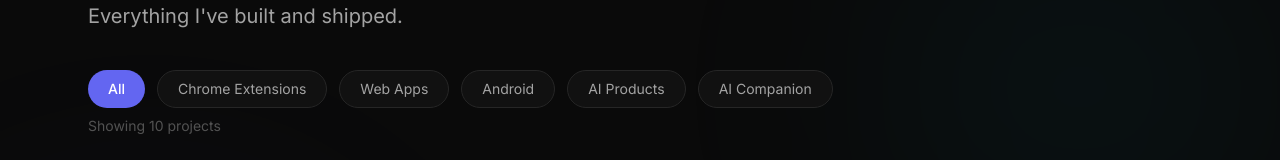
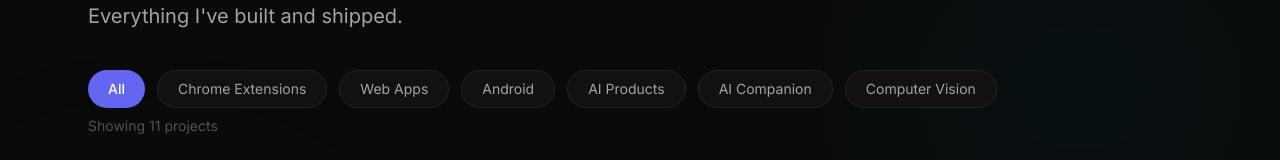
Before and after one commit to Pro-Prince/My-Portfolio, a React (Vite) app: page /projects in a window 1280 px wide. Shown: the part 193-353 px from the top of the page. Built offline with nearby package versions, Linux system fonts and the light colour scheme; no server answers.

Commit message:
feat: add Indoor Digital Twin project
- Add "Indoor Digital Twin" to project data and portfolio pages
- Implement global custom scrollbar styles
- Add scroll-to-top behavior for "View All Projects" link

```diff
--- a/src/components/Footer.tsx
+++ b/src/components/Footer.tsx
@@ -61,7 +61,11 @@ export default function Footer() {
                   </a>
                 ))
               }
-              <Link to="/projects" className="text-sm text-[#6366F1] hover:underline mt-1">
+              <Link
+                to="/projects"
+                onClick={() => window.scrollTo({ top: 0, behavior: 'smooth' })}
+                className="text-sm text-[#6366F1] hover:underline mt-1"
+              >
                 View All Projects &rarr;
               </Link>
             </div>
--- a/src/data/projects.ts
+++ b/src/data/projects.ts
@@ -1,4 +1,4 @@
-export type ProjectCategory = 'chrome' | 'web' | 'android' | 'ai-tool' | 'ai-companion';
+export type ProjectCategory = 'chrome' | 'web' | 'android' | 'ai-tool' | 'ai-companion' | 'computer-vision';
 export type ProjectStatus = 'shipped' | 'in-progress';
 
 export interface ProjectData {
@@ -101,5 +101,14 @@ export const projects: ProjectData[] = [
     githubUrl: 'https://github.com/Pro-Prince/Lyra',
     dateAdded: '2026-08-19',
     order: 10
+  },
+  {
+    name: 'Indoor Digital Twin',
+    category: 'computer-vision',
+    status: 'shipped',
+    liveUrl: 'https://digital-twin-viewer-system.vercel.app/',
+    githubUrl: 'https://github.com/Pro-Prince/digital-twin-viewer',
+    dateAdded: '2026-09-05',
+    order: 11
   }
 ];
--- a/src/index.css
+++ b/src/index.css
@@ -66,3 +66,29 @@ html, body {
   height: 2px;
   background: linear-gradient(90deg, transparent, #6366F1, transparent);
 }
+
+/* Firefox */
+html {
+  scrollbar-width: thin;
+  scrollbar-color: #262626 #0A0A0A;
+}
+
+/* Chrome, Edge, Safari */
+::-webkit-scrollbar {
+  width: 10px;
+  height: 10px;
+}
+
+::-webkit-scrollbar-track {
+  background: #0A0A0A;
+}
+
+::-webkit-scrollbar-thumb {
+  background: #262626;
+  border-radius: 999px;
+  border: 2px solid #0A0A0A;
+}
+
+::-webkit-scrollbar-thumb:hover {
+  background: #3F3F46;
+}
--- a/src/pages/About.tsx
+++ b/src/pages/About.tsx
@@ -299,6 +299,11 @@ export default function About() {
                 year: '2026',
                 title: 'Lyra - AI Companion',
                 description: 'Shipped Lyra, a real-time 3D AI companion with voice, persistent memory, emotion-driven expressions, and a living room environment she moves within. Built on Three.js and VRM character rendering with Mixamo motion-capture retargeting, Supabase-backed accounts, and a fully local-first data model.'
+              },
+              {
+                year: '2026',
+                title: 'Indoor Digital Twin — Computer Vision',
+                description: 'Built a full pipeline turning a phone video walkthrough into a semantically labeled, interactive 3D model. Structure-from-motion reconstruction connected to semantic segmentation, so the reconstructed room understands walls, floors, and furniture as distinct objects, not just geometry.'
               }
             ].map((event, i) => (
               <FadeIn key={i} delay={i * 0.1}>
@@ -325,11 +330,11 @@ export default function About() {
 
             <div className="grid grid-cols-2 md:grid-cols-4 gap-4">
               <div className="bg-[#111111] border border-[#262626] rounded-xl p-5 text-center hover:border-[#3F3F46] transition-colors">
-                <div className="text-3xl font-bold text-[#6366F1] mb-1">10</div>
+                <div className="text-3xl font-bold text-[#6366F1] mb-1">11</div>
                 <div className="text-sm text-[#A3A3A3]">Repos</div>
               </div>
               <div className="bg-[#111111] border border-[#262626] rounded-xl p-5 text-center hover:border-[#3F3F46] transition-colors">
-                <div className="text-3xl font-bold text-[#22D3EE] mb-1">10+</div>
+                <div className="text-3xl font-bold text-[#22D3EE] mb-1">11+</div>
                 <div className="text-sm text-[#A3A3A3]">Products Shipped</div>
               </div>
               <div className="bg-[#111111] border border-[#262626] rounded-xl p-5 text-center hover:border-[#3F3F46] transition-colors">
--- a/src/pages/AdminPage.tsx
+++ b/src/pages/AdminPage.tsx
@@ -170,6 +170,7 @@ function normalizeProjectName(rawName: string): string {
   if (name.startsWith('PDF Craft')) return 'PDF Craft';
   if (name.startsWith('Interview Answer Auditor')) return 'Interview Answer Auditor';
   if (name.startsWith('Aura Weather')) return 'Aura Weather';
+  if (name.startsWith('Indoor Digital Twin')) return 'Indoor Digital Twin';
 
   return name;
 }
--- a/src/pages/Home.tsx
+++ b/src/pages/Home.tsx
@@ -9,12 +9,13 @@ import { trackProjectClick } from '../hooks/useTrackClick';
 export default function Home() {
   useDynamicTitle('Prince Patel - I Build Things That Actually Work');
 
-  const { count: count1, ref: ref1 } = useCountUp(10);
+  const { count: count1, ref: ref1 } = useCountUp(11);
   const { count: count2, ref: ref2 } = useCountUp(2);
   const { count: count3, ref: ref3 } = useCountUp(5);
   const { count: count4, ref: ref4 } = useCountUp(1);
   const { count: count5, ref: ref5 } = useCountUp(1);
   const { count: count6, ref: ref6 } = useCountUp(1);
+  const { count: count7, ref: ref7 } = useCountUp(1);
 
   return (
     <main className="pt-24 pb-16 md:pb-24">
@@ -49,7 +50,7 @@ export default function Home() {
                 Get In Touch
               </Link>
             </div>
-            <FadeIn delay={0.2} className="mt-12 grid grid-cols-2 sm:grid-cols-3 gap-x-6 gap-y-8">
+            <FadeIn delay={0.2} className="mt-12 grid grid-cols-2 sm:grid-cols-3 lg:grid-cols-4 gap-x-6 gap-y-8">
               <div className="flex flex-col">
                 <div className="text-4xl font-bold text-[#6366F1]">
                   <span ref={ref1}>{count1}</span>
@@ -85,6 +86,12 @@ export default function Home() {
                   <span ref={ref6}>{count6}</span>
                 </div>
                 <div className="text-sm text-[#A3A3A3] mt-1 font-medium">AI Companion</div>
+              </div>
+              <div className="flex flex-col">
+                <div className="text-4xl font-bold text-[#6366F1]">
+                  <span ref={ref7}>{count7}</span>
+                </div>
+                <div className="text-sm text-[#A3A3A3] mt-1 font-medium">Computer Vision</div>
               </div>
             </FadeIn>
           </FadeIn>
@@ -274,7 +281,7 @@ export default function Home() {
 
           <div className="mt-10 text-center">
             <Link to="/projects" className="inline-block bg-transparent border border-[#3F3F46] hover:border-[#6366F1] text-[#FAFAFA] rounded-[8px] px-6 py-3 transition-all font-semibold">
-              View All 10 Projects &rarr;
+              View All 11 Projects &rarr;
             </Link>
           </div>
         </div>
--- a/src/pages/Projects.tsx
+++ b/src/pages/Projects.tsx
@@ -184,6 +184,37 @@ const projects = [
     ],
     github: "https://github.com/Pro-Prince/Lyra",
     demo: "https://lyra-companion.vercel.app/"
+  },
+  {
+    id: "11",
+    category: "computer-vision",
+    categoryBadge: "Computer Vision",
+    categoryBadgeStyle: "bg-[rgba(45,212,191,0.1)] text-[#2DD4BF] text-[10px] font-bold uppercase",
+    status: "Shipped",
+    statusBadgeStyle: "bg-green-950 text-[#22C55E] text-[10px] font-bold uppercase",
+    title: "Indoor Digital Twin",
+    tagline: "Turns a phone video walkthrough into a labeled, interactive 3D model of a real room.",
+    description: "Indoor Digital Twin builds a complete pipeline from an ordinary phone video to an interactive, semantically labeled 3D model, no LiDAR or specialized scanning hardware required. The system reconstructs camera positions and a 3D point cloud from the video using structure-from-motion, runs semantic segmentation on every frame to identify walls, floors, and furniture, then projects those 2D labels back onto the 3D points so the model itself understands what it's looking at. The finished, labeled twin renders in a custom browser-based viewer with orbit controls, a live semantic legend, and object-detection statistics.",
+    challenges: [
+      "Sequential matching for video-scale reconstruction",
+      "Frame sampling tuned for reliable point registration",
+      "Segmentation-to-frame resolution alignment",
+      "Cloud storage upload authorization under RLS",
+      "2D-to-3D semantic label back-projection"
+    ],
+    tech: [
+      "React",
+      "TypeScript",
+      "Three.js",
+      "React Three Fiber",
+      "COLMAP",
+      "SegFormer",
+      "Supabase Storage",
+      "Google Colab",
+      "Vercel"
+    ],
+    github: "https://github.com/Pro-Prince/digital-twin-viewer",
+    demo: "https://digital-twin-viewer-system.vercel.app/"
   }
 ];
 
@@ -223,7 +254,8 @@ export default function Projects() {
               { id: 'web', label: 'Web Apps' },
               { id: 'android', label: 'Android' },
               { id: 'ai-product', label: 'AI Products' },
-              { id: 'ai-companion', label: 'AI Companion' }
+              { id: 'ai-companion', label: 'AI Companion' },
+              { id: 'computer-vision', label: 'Computer Vision' }
             ].map(tab => (
               <button
                 key={tab.id}
```
